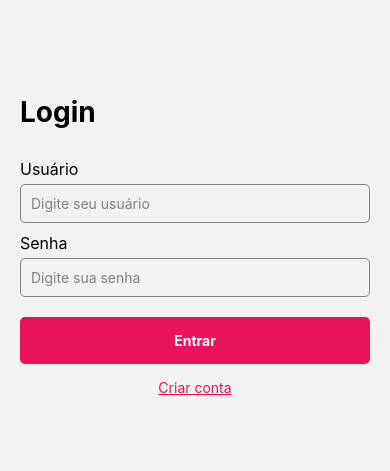
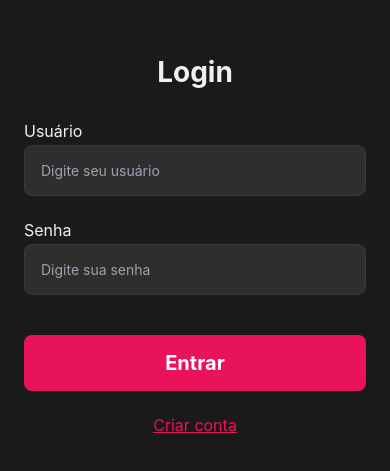
Before and after one commit to dearluana/fiap-tech-challenge-blogging-app-mobile, a React Native app: screen /post-details in a window 390 px wide. Shown: the part 177-648 px from the top of the page. Built offline with nearby package versions, Linux system fonts and the light colour scheme.

Commit message:
ajuste styles e botao sair

```diff
--- a/src/components/Header.tsx
+++ b/src/components/Header.tsx
@@ -1,15 +1,19 @@
 import React from 'react';
-import { View, Text, StyleSheet } from 'react-native';
+import { View, Text, StyleSheet, TouchableOpacity } from 'react-native';
 import theme from '@/styles/theme';
 
 interface HeaderProps {
-  title?: string;
+  userName?: string;
+  onLogout?: () => void;
 }
 
-export default function Header({ title }: HeaderProps) {
+export default function Header({ userName = 'usuário', onLogout }: HeaderProps) {
   return (
     <View style={styles.container}>
-      {title && <Text style={styles.title}>{title}</Text>}
+      <Text style={styles.greeting}>Olá {userName}</Text>
+      <TouchableOpacity onPress={onLogout} style={styles.logoutButton} activeOpacity={0.7}>
+        <Text style={styles.logoutText}>Sair</Text>
+      </TouchableOpacity>
     </View>
   );
 }
@@ -18,11 +22,24 @@ const styles = StyleSheet.create({
   container: {
     padding: theme.spacing.lg,
     backgroundColor: theme.colors.primary,
+    flexDirection: 'row',
+    justifyContent: 'space-between',
+    alignItems: 'center',
   },
-  title: {
+  greeting: {
     color: theme.colors.white,
     fontSize: theme.typography.heading.fontSize,
     fontWeight: theme.typography.heading.fontWeight as any,
   },
+  logoutButton: {
+    paddingHorizontal: 12,
+    paddingVertical: 6,
+    backgroundColor: theme.colors.secondary,
+    borderRadius: 4,
+  },
+  logoutText: {
+    color: theme.colors.white,
+    fontSize: 16,
+    fontWeight: '600',
+  },
 });
-// Compare this snippet from src/screens/login/LoginScreen.tsx:
--- a/src/screens/add-post/AddPostScreen.tsx
+++ b/src/screens/add-post/AddPostScreen.tsx
@@ -52,7 +52,7 @@ export default function AddPostScreen() {
         style={styles.input}
         value={title}
         onChangeText={setTitle}
-        placeholder="Título"
+        placeholder="Digite o título"
         placeholderTextColor={theme.colors.gray}
       />
 
@@ -61,7 +61,7 @@ export default function AddPostScreen() {
         style={[styles.input, styles.textarea]}
         value={content}
         onChangeText={setContent}
-        placeholder="Conteúdo"
+        placeholder="Digite o conteúdo"
         placeholderTextColor={theme.colors.gray}
         multiline
         numberOfLines={6}
@@ -83,7 +83,7 @@ const styles = StyleSheet.create({
   topButtons: {
     flexDirection: 'row',
     justifyContent: 'flex-start',
-    marginBottom: theme.spacing.md,
+    marginBottom: theme.spacing.lg,
   },
   iconButton: {
     backgroundColor: theme.colors.secondary,
@@ -99,14 +99,14 @@ const styles = StyleSheet.create({
     marginBottom: theme.spacing.xs,
   },
   input: {
-    backgroundColor: theme.colors.white,
+    backgroundColor: theme.colors.secondary,
     borderColor: theme.colors.border,
     borderWidth: 1,
     borderRadius: theme.borderRadius,
     padding: theme.spacing.md,
     marginBottom: theme.spacing.md,
+    color: theme.colors.text,
     fontSize: theme.typography.body.fontSize,
-    color: theme.colors.text,
   },
   textarea: {
     height: 120,
@@ -117,31 +117,11 @@ const styles = StyleSheet.create({
     paddingVertical: theme.spacing.md,
     borderRadius: theme.borderRadius,
     alignItems: 'center',
-    marginTop: theme.spacing.sm,
+    marginTop: theme.spacing.md,
   },
   buttonText: {
     color: theme.colors.white,
-    fontSize: theme.typography.body.fontSize,
-    fontWeight: theme.typography.body.fontWeight as any,
+    fontSize: theme.typography.subheading.fontSize,
+    fontWeight: theme.typography.subheading.fontWeight as any,
   },
 });
-// src/screens/add-post/AddPostScreen.tsx
-// Compare this snippet from src/services/mock-post.ts:
-// // src/services/mock-post.ts
-// import { Post } from '@/types';
-//
-// let posts: Post[] = [
-//   {
-//     id: '1',
-//     title: 'Post 1',
-//     content: 'Conteúdo do post 1',
-//     createdAt: new Date(),
-//   },
-//   {
-//     id: '2',
-//     title: 'Post 2',
-//     content: 'Conteúdo do post 2',
-//     createdAt: new Date(),
-//   },
-// ];
-//
--- a/src/screens/cadastro/CadastroScreen.tsx
+++ b/src/screens/cadastro/CadastroScreen.tsx
@@ -5,7 +5,7 @@ import { useNavigation } from '@react-navigation/native';
 import { StackNavigationProp } from '@react-navigation/stack';
 import { RootStackParamList } from '@/routes/types';
 import api from '../../../api/api';
-import { Person } from '@/types/person'
+import { Person } from '@/types/person';
 
 type RegisterScreenNavigationProp = StackNavigationProp<RootStackParamList, 'cadastro'>;
 
@@ -61,7 +61,11 @@ export default function RegisterScreen() {
     <View style={styles.container}>
       <Text style={styles.title}>Cadastro</Text>
 
-      {error ? <Text style={[styles.label, { color: 'red', marginBottom: 12 }]}>{error}</Text> : null}
+      {error ? (
+        <Text style={[styles.label, { color: theme.colors.danger, marginBottom: 12 }]}>
+          {error}
+        </Text>
+      ) : null}
 
       <Text style={styles.label}>Nome</Text>
       <TextInput
@@ -112,7 +116,12 @@ export default function RegisterScreen() {
 
       <View style={styles.switchContainer}>
         <Text style={styles.label}>Sou professor</Text>
-        <Switch value={professor} onValueChange={setProfessor} />
+        <Switch
+          value={professor}
+          onValueChange={setProfessor}
+          thumbColor={professor ? theme.colors.primary : theme.colors.gray}
+          trackColor={{ true: theme.colors.accent, false: theme.colors.border }}
+        />
       </View>
 
       <TouchableOpacity style={styles.button} onPress={handleRegister}>
@@ -125,6 +134,7 @@ export default function RegisterScreen() {
     </View>
   );
 }
+
 const styles = StyleSheet.create({
   container: {
     flex: 1,
@@ -146,7 +156,7 @@ const styles = StyleSheet.create({
     fontWeight: '500',
   },
   input: {
-    backgroundColor: theme.colors.white,
+    backgroundColor: theme.colors.secondary,
     padding: theme.spacing.md,
     borderRadius: theme.borderRadius,
     borderWidth: 1,
--- a/src/screens/dashboard/DashboardScreen.tsx
+++ b/src/screens/dashboard/DashboardScreen.tsx
@@ -70,14 +70,7 @@ export default function DashboardScreen() {
   );
 
   return (
-    <Layout
-      title={`Olá, ${username ?? 'usuário'}`}
-      footer={
-        <TouchableOpacity onPress={logout} style={styles.logoutButton}>
-          <Text style={styles.logoutButtonText}>Sair</Text>
-        </TouchableOpacity>
-      }
-    >
+    <Layout userName={username ?? 'usuário'} onLogout={logout}>
       <TouchableOpacity
         style={styles.addButton}
         onPress={() => navigation.navigate('add-post')}
@@ -163,18 +156,4 @@ const styles = StyleSheet.create({
   list: {
     paddingBottom: theme.spacing.lg,
   },
-  logoutButton: {
-    alignSelf: 'center',
-    marginTop: theme.spacing.md,
-    backgroundColor: theme.colors.danger,
-    paddingVertical: theme.spacing.sm,
-    paddingHorizontal: theme.spacing.lg,
-    borderRadius: theme.borderRadius,
-  },
-  logoutButtonText: {
-    color: theme.colors.white,
-    fontWeight: 'bold',
-    fontSize: theme.typography.body.fontSize,
-  },
 });
-// Compare this snippet from src/screens/post-details/PostDetailsScreen.tsx:
--- a/src/screens/edit-post/EditPostScreen.tsx
+++ b/src/screens/edit-post/EditPostScreen.tsx
@@ -99,23 +99,25 @@ const styles = StyleSheet.create({
     padding: theme.spacing.sm,
     borderRadius: theme.borderRadius,
     alignSelf: 'flex-start',
+    alignItems: 'center',
+    justifyContent: 'center',
   },
   label: {
-    fontSize: theme.typography.subheading.fontSize,
-    fontWeight: theme.typography.subheading.fontWeight as any,
+    fontSize: theme.typography.body.fontSize,
+    fontWeight: theme.typography.body.fontWeight as any,
     color: theme.colors.text,
     marginBottom: theme.spacing.xs,
     marginTop: theme.spacing.sm,
   },
   input: {
-    backgroundColor: theme.colors.white,
+    backgroundColor: theme.colors.secondary,
+    borderColor: theme.colors.border,
+    borderWidth: 1,
+    borderRadius: theme.borderRadius,
     padding: theme.spacing.md,
-    borderRadius: theme.borderRadius,
-    borderWidth: 1,
-    borderColor: theme.colors.border,
+    marginBottom: theme.spacing.md,
+    color: theme.colors.text,
     fontSize: theme.typography.body.fontSize,
-    color: theme.colors.text,
-    marginBottom: theme.spacing.md,
   },
   textarea: {
     height: 120,
@@ -131,7 +133,7 @@ const styles = StyleSheet.create({
   },
   buttonText: {
     color: theme.colors.white,
-    fontWeight: 'bold',
-    fontSize: theme.typography.body.fontSize,
+    fontSize: theme.typography.subheading.fontSize,
+    fontWeight: theme.typography.subheading.fontWeight as any,
   },
 });
--- a/src/screens/login/LoginScreen.tsx
+++ b/src/screens/login/LoginScreen.tsx
@@ -65,29 +65,50 @@ export default function LoginScreen() {
 }
 
 const styles = StyleSheet.create({
-  container: { flex: 1, padding: 20, justifyContent: 'center' },
-  title: { fontSize: 28, fontWeight: 'bold', marginBottom: 20 },
-  label: { fontSize: 16, marginTop: 10 },
+  container: {
+    flex: 1,
+    backgroundColor: theme.colors.background,
+    padding: theme.spacing.lg,
+    justifyContent: 'center',
+  },
+  title: {
+    fontSize: theme.typography.heading.fontSize + 4,
+    fontWeight: theme.typography.heading.fontWeight as any,
+    color: theme.colors.text,
+    marginBottom: theme.spacing.xl,
+    textAlign: 'center',
+  },
+  label: {
+    color: theme.colors.text,
+    fontSize: theme.typography.body.fontSize,
+    marginBottom: 4,
+  },
   input: {
+    backgroundColor: theme.colors.secondary,
+    color: theme.colors.text,
+    padding: theme.spacing.md,
+    borderRadius: theme.borderRadius,
     borderWidth: 1,
-    borderColor: theme.colors.gray,
-    borderRadius: 5,
-    padding: 10,
-    marginTop: 5,
-    color: theme.colors.text,
+    borderColor: theme.colors.border,
+    marginBottom: theme.spacing.lg,
   },
   button: {
     backgroundColor: theme.colors.primary,
-    padding: 15,
-    borderRadius: 5,
-    marginTop: 20,
+    paddingVertical: theme.spacing.md,
+    borderRadius: theme.borderRadius,
     alignItems: 'center',
+    marginTop: theme.spacing.md,
   },
-  buttonText: { color: '#fff', fontWeight: 'bold' },
+  buttonText: {
+    color: theme.colors.white,
+    fontWeight: 'bold',
+    fontSize: theme.typography.subheading.fontSize,
+  },
   link: {
-    marginTop: 15,
     color: theme.colors.primary,
+    marginTop: theme.spacing.lg,
     textAlign: 'center',
     textDecorationLine: 'underline',
+    fontSize: theme.typography.body.fontSize,
   },
 });
--- a/src/screens/post-details/PostDetailsScreen.tsx
+++ b/src/screens/post-details/PostDetailsScreen.tsx
@@ -1,35 +1,45 @@
 import React, { useEffect, useState } from 'react';
-import { View, Text, StyleSheet, ActivityIndicator, TouchableOpacity } from 'react-native';
-import { useNavigation, useRoute, RouteProp } from '@react-navigation/native';
+import {
+  View,
+  Text,
+  StyleSheet,
+  TouchableOpacity,
+  ScrollView,
+  ActivityIndicator,
+} from 'react-native';
+import { RouteProp, useRoute, useNavigation } from '@react-navigation/native';
 import { Ionicons } from '@expo/vector-icons';
 import { RootStackParamList } from '@/routes/types';
-import { getPostById, Post } from '@/services/mock-post';
+import { getPostById } from '@/services/mock-post';
 import theme from '@/styles/theme';
 
-type PostDetailsRouteProp = RouteProp<RootStackParamList, 'post-details'>;
+type RouteProps = RouteProp<RootStackParamList, 'post-details'>;
 
 export default function PostDetailsScreen() {
+  const route = useRoute<RouteProps>();
   const navigation = useNavigation();
-  const route = useRoute<PostDetailsRouteProp>();
-  const [post, setPost] = useState<Post | null>(null);
+  const { id } = route.params;
+
+  const [post, setPost] = useState<{ title: string; content: string } | null>(null);
   const [loading, setLoading] = useState(true);
 
-  const loadPost = async () => {
-    try {
-      const data = await getPostById(route.params.id);
+  useEffect(() => {
+    const loadPost = async () => {
+      const data = await getPostById(id);
       setPost(data);
-    } finally {
       setLoading(false);
-    }
+    };
+
+    loadPost();
+  }, [id]);
+
+  const handleBack = () => {
+    navigation.goBack();
   };
-
-  useEffect(() => {
-    loadPost();
-  }, []);
 
   if (loading) {
     return (
-      <View style={styles.center}>
+      <View style={styles.loadingContainer}>
         <ActivityIndicator size="large" color={theme.colors.primary} />
       </View>
     );
@@ -37,37 +47,46 @@ export default function PostDetailsScreen() {
 
   if (!post) {
     return (
-      <View style={styles.center}>
-        <Text style={styles.error}>Post não encontrado.</Text>
+      <View style={styles.container}>
+        <Text style={styles.empty}>Post não encontrado.</Text>
+        <TouchableOpacity onPress={handleBack} style={styles.backButton}>
+          <Ionicons name="arrow-back" size={24} color={theme.colors.white} />
+          <Text style={styles.backButtonText}>Voltar</Text>
+        </TouchableOpacity>
       </View>
     );
   }
 
   return (
-    <View style={styles.container}>
-      <TouchableOpacity onPress={() => navigation.goBack()} style={styles.backButton}>
-        <Ionicons name="arrow-back" size={24} color={theme.colors.primary} />
+    <ScrollView contentContainerStyle={styles.container}>
+      <TouchableOpacity onPress={handleBack} style={styles.backIcon}>
+        <Ionicons name="arrow-back" size={24} color={theme.colors.white} />
       </TouchableOpacity>
+
       <Text style={styles.title}>{post.title}</Text>
       <Text style={styles.content}>{post.content}</Text>
-    </View>
+    </ScrollView>
   );
 }
 
 const styles = StyleSheet.create({
   container: {
-    flex: 1,
+    flexGrow: 1,
     backgroundColor: theme.colors.background,
     padding: theme.spacing.lg,
   },
-  center: {
+  loadingContainer: {
     flex: 1,
     justifyContent: 'center',
     alignItems: 'center',
     backgroundColor: theme.colors.background,
   },
-  backButton: {
-    marginBottom: theme.spacing.md,
+  backIcon: {
+    backgroundColor: theme.colors.secondary,
+    padding: theme.spacing.sm,
+    borderRadius: theme.borderRadius,
+    alignSelf: 'flex-start',
+    marginBottom: theme.spacing.lg,
   },
   title: {
     fontSize: theme.typography.heading.fontSize,
@@ -80,13 +99,24 @@ const styles = StyleSheet.create({
     color: theme.colors.gray,
     lineHeight: 22,
   },
-  error: {
+  empty: {
     fontSize: theme.typography.body.fontSize,
-    color: theme.colors.primary,
+    color: theme.colors.gray,
     textAlign: 'center',
+    marginBottom: theme.spacing.lg,
+  },
+  backButton: {
+    flexDirection: 'row',
+    alignItems: 'center',
+    backgroundColor: theme.colors.secondary,
+    paddingVertical: theme.spacing.sm,
+    paddingHorizontal: theme.spacing.lg,
+    borderRadius: theme.borderRadius,
+    alignSelf: 'center',
+  },
+  backButtonText: {
+    color: theme.colors.white,
+    fontSize: theme.typography.body.fontSize,
+    marginLeft: theme.spacing.sm,
   },
 });
-//     marginTop: theme.spacing.sm,
-//     fontSize: theme.typography.body.fontSize,
-//     fontWeight: theme.typography.body.fontWeight as any,
-//   },
--- a/src/screens/view-posts/ViewPostsScreen.tsx
+++ b/src/screens/view-posts/ViewPostsScreen.tsx
@@ -49,11 +49,7 @@ export default function ViewPostsScreen() {
   return (
     <Layout
       title={`Olá, ${username ?? 'usuário'}`}
-      footer={
-        <TouchableOpacity onPress={logout} style={styles.logoutButton}>
-          <Text style={styles.logoutButtonText}>Sair</Text>
-        </TouchableOpacity>
-      }
+      onLogout={logout}  // Passa o logout para Layout controlar o botão Sair
     >
       <FlatList
         data={posts}
@@ -69,24 +65,11 @@ export default function ViewPostsScreen() {
 }
 
 const styles = StyleSheet.create({
-  logoutButton: {
-    alignSelf: 'center',
-    marginTop: theme.spacing.md,
-    backgroundColor: theme.colors.danger,
-    paddingVertical: theme.spacing.sm,
-    paddingHorizontal: theme.spacing.lg,
-    borderRadius: theme.borderRadius,
-  },
-  logoutButtonText: {
-    color: theme.colors.white,
-    fontWeight: 'bold',
-    fontSize: theme.typography.body.fontSize,
-  },
   list: {
     paddingBottom: theme.spacing.lg,
   },
   postCard: {
-    backgroundColor: theme.colors.white,
+    backgroundColor: theme.colors.secondary,
     padding: theme.spacing.md,
     borderRadius: theme.borderRadius,
     marginBottom: theme.spacing.md,
@@ -115,4 +98,3 @@ const styles = StyleSheet.create({
     fontSize: theme.typography.body.fontSize,
   },
 });
-// Compare this snippet from src/screens/view-posts/ViewPostsScreen.tsx:
--- a/src/styles/colors.ts
+++ b/src/styles/colors.ts
@@ -1,15 +1,13 @@
-// src/styles/colors.ts
 const colors = {
-    primary: '#e8135b',           // Vermelho FIAP
-    secondary: '#000000',         // Preto escuro
-    background: '#25292c',        // Fundo neutro claro
-    white: '#FFFFFF',
-    text: '#abc1cd',            // Azul claro
-    gray: '#7f8182',          // Cinza neutro
-    border: '#DADADA',
-    accent: '#0a0c10',         // Preto
-    danger: '#0a0c10',
-  };
+  primary: '#e8135b',         // Vermelho FIAP suavizado
+  secondary: '#2e2e2e',       // Cinza chumbo (fundo ou secundário)
+  background: '#1a1a1a',      // Preto suave (fundo principal)
+  white: '#ffffff',
+  text: '#f0f0f0',            // Branco suave (texto principal)
+  gray: '#9ca3af',            // Cinza neutro (texto secundário, ícones)
+  border: '#3a3a3a',          // Cinza escuro (borda sutil)
+  accent: '#4b5563',          // Cinza grafite (elementos de destaque discreto)
+  danger: '#d43f3f',          // Vermelho suave para alertas/destrutivos
+};
 
-  export default colors;
-// src/styles/colors.ts
+export default colors;
```
Also changed, not shown: src/components/Layout.tsx (+4 -4 lines).
